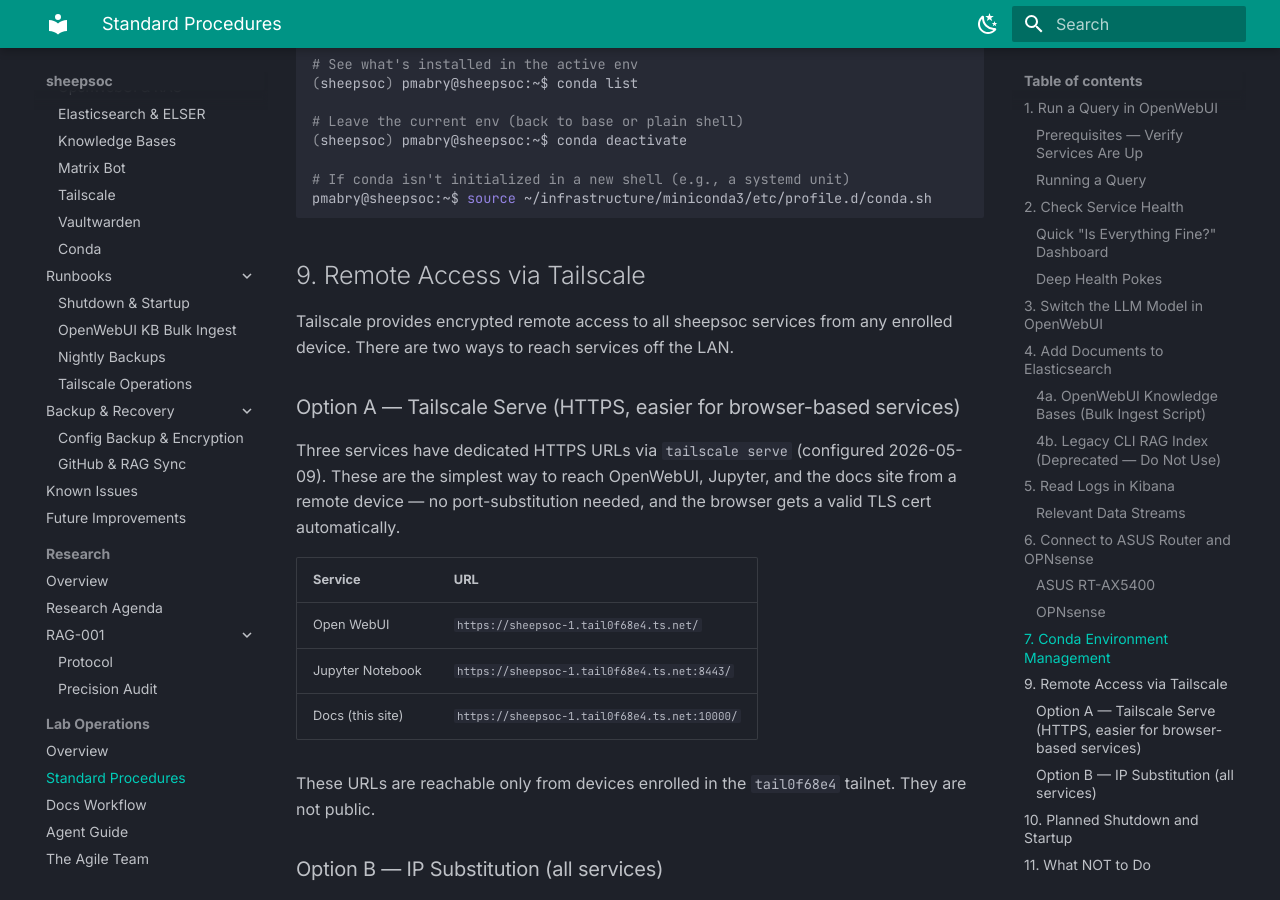
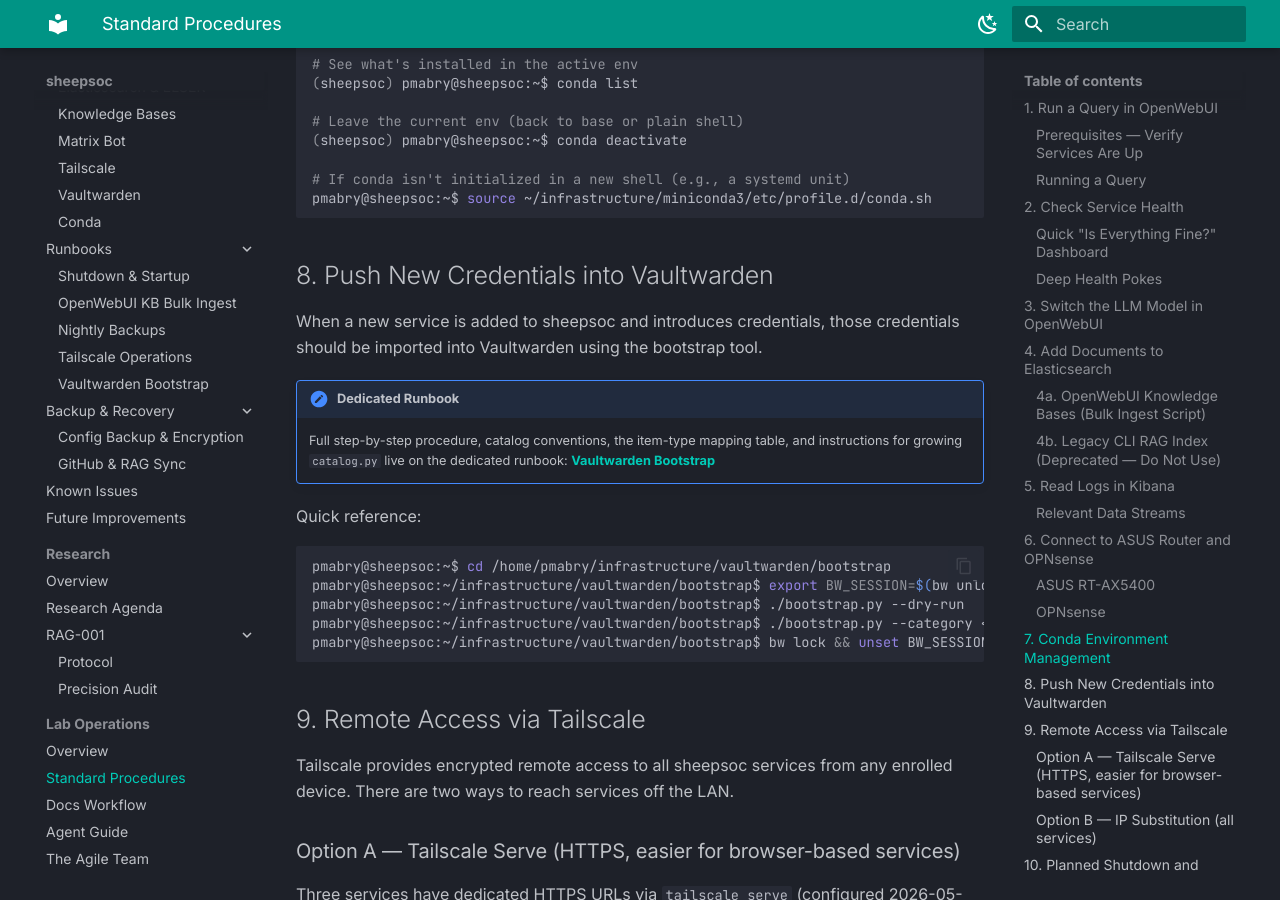
Before and after one commit to mabryp/sheepsoc-docs, an MkDocs documentation site: the page built from docs/lab-operations/sops.md, in a window 1280 px wide and 900 px high, scrolled down 4428 px. Built offline with MkDocs 1.6.1 and Material for MkDocs 9.7.7, drawn with Linux system fonts in a browser that asks for light colours.

Commit message:
docs: add Vaultwarden Bootstrap runbook
Documents the Python bootstrap tool at infrastructure/vaultwarden/bootstrap/
that pushes catalog-defined credentials into Vaultwarden via the bw CLI.

New page: infrastructure/runbooks/vaultwarden-bootstrap.md — covers
prerequisites, the full operational workflow (unlock → dry-run → push →
lock), catalog conventions (five custom fields, naming hierarchy),
item-type mapping table, and instructions for growing catalog.py.
Links to the on-disk README for full technical detail rather than
duplicating it.

Backlinks added to: vaultwarden.md (new Runbooks section), sops.md
(new section 8 quick-reference), mkdocs.yml nav, schema.md registry.

Co-Authored-By: Claude Sonnet 4.6 <noreply@anthropic.com>

````diff
--- a/docs/lab-operations/sops.md
+++ b/docs/lab-operations/sops.md
@@ -168,6 +168,23 @@ pmabry@sheepsoc:~$ conda activate sheepsoc
 pmabry@sheepsoc:~$ source ~/infrastructure/miniconda3/etc/profile.d/conda.sh
 ```
 
+## 8. Push New Credentials into Vaultwarden
+
+When a new service is added to sheepsoc and introduces credentials, those credentials should be imported into Vaultwarden using the bootstrap tool.
+
+!!! note "Dedicated Runbook"
+    Full step-by-step procedure, catalog conventions, the item-type mapping table, and instructions for growing `catalog.py` live on the dedicated runbook: **[Vaultwarden Bootstrap](../infrastructure/runbooks/vaultwarden-bootstrap.md)**
+
+Quick reference:
+
+```bash
+pmabry@sheepsoc:~$ cd /home/pmabry/infrastructure/vaultwarden/bootstrap
+pmabry@sheepsoc:~/infrastructure/vaultwarden/bootstrap$ export BW_SESSION=$(bw unlock --raw)
+pmabry@sheepsoc:~/infrastructure/vaultwarden/bootstrap$ ./bootstrap.py --dry-run          # verify
+pmabry@sheepsoc:~/infrastructure/vaultwarden/bootstrap$ ./bootstrap.py --category <name>  # push
+pmabry@sheepsoc:~/infrastructure/vaultwarden/bootstrap$ bw lock && unset BW_SESSION
+```
+
 ## 9. Remote Access via Tailscale
 
 Tailscale provides encrypted remote access to all sheepsoc services from any enrolled device. There are two ways to reach services off the LAN.
--- a/mkdocs.yml
+++ b/mkdocs.yml
@@ -67,6 +67,7 @@ nav:
       - OpenWebUI KB Bulk Ingest: infrastructure/runbooks/openwebui-kb-bulk-ingest.md
       - Nightly Backups: infrastructure/runbooks/nightly-backups.md
       - Tailscale Operations: infrastructure/runbooks/tailscale-ops.md
+      - Vaultwarden Bootstrap: infrastructure/runbooks/vaultwarden-bootstrap.md
     - Backup & Recovery:
       - Config Backup & Encryption: infrastructure/backup-and-recovery/config-backup.md
       - GitHub & RAG Sync: infrastructure/backup-and-recovery/github-rag-sync.md
````
Also changed, not shown: docs/infrastructure/platforms/vaultwarden.md (+4 -0 lines), docs/infrastructure/runbooks/vaultwarden-bootstrap.md (added, +157 -0 lines), schema.md (+1 -0 lines).
